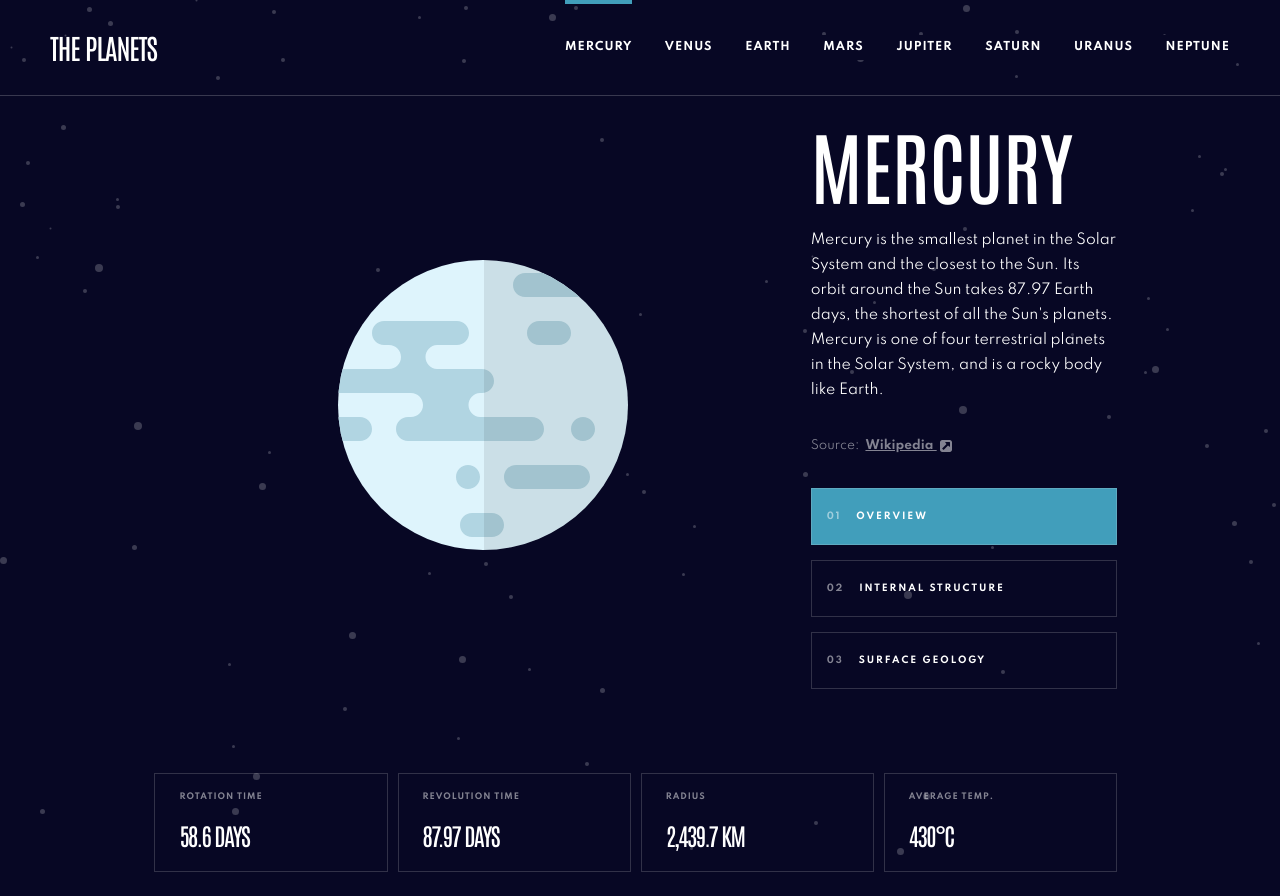
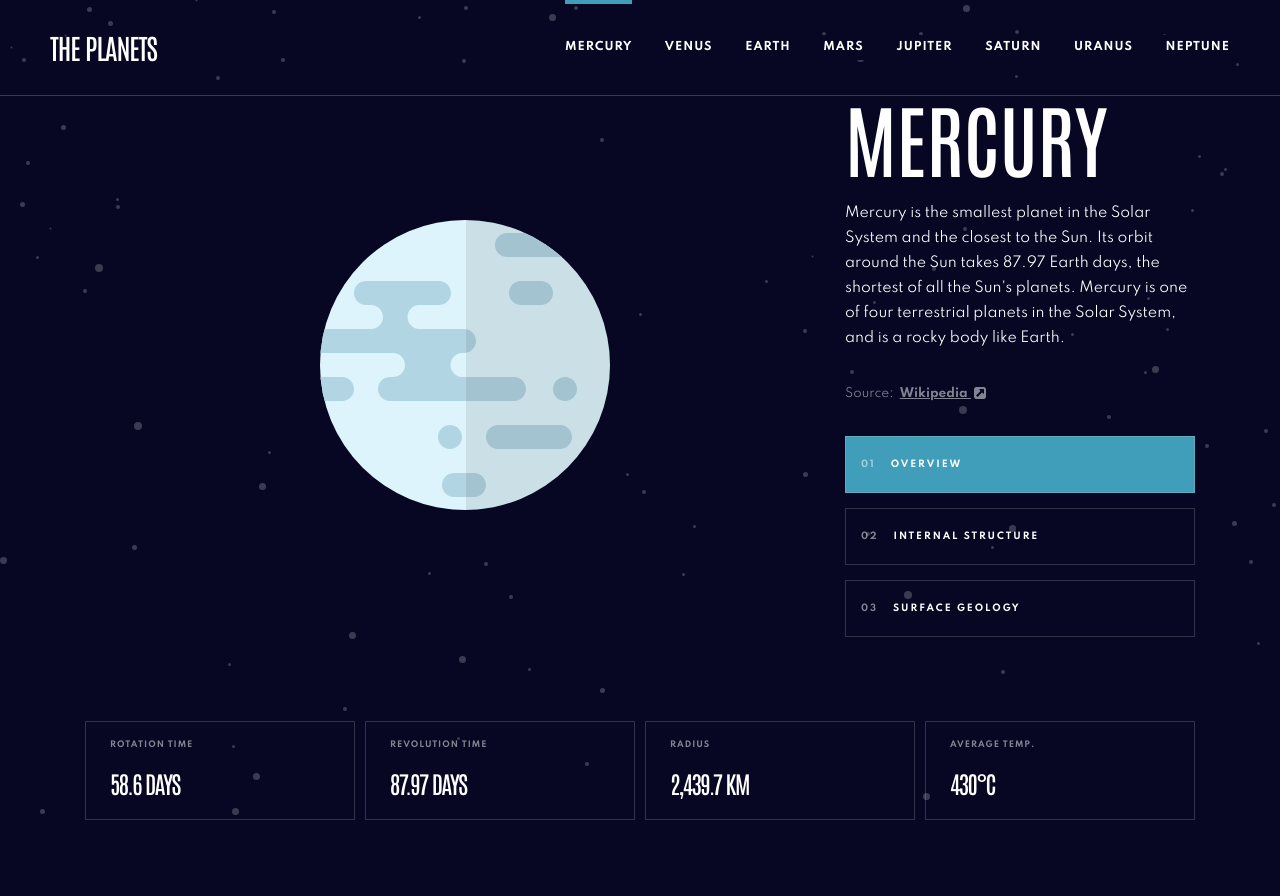
Before and after one commit to manolobrown/planets-fact-site, a Vue app: page /planet/1 in a window 1280 px wide. After the commit the page ends 820 px from the top, so only its background shows below. Built offline with nearby package versions, Linux system fonts and the light colour scheme.

Commit message:
[UPDATE] Layout Adjustment

```diff
--- a/src/views/Planet.vue
+++ b/src/views/Planet.vue
@@ -158,6 +158,7 @@ export default {
       "header header"
       "main aside"
       "footer footer";
+    justify-content: center;
 
     &__image {
       grid-area: header;
@@ -250,15 +251,14 @@ export default {
 
 @include breakpoint(large) {
   .planet {
-    max-width: 69.375em;
+    max-width: rem(1110);
     margin: 0 auto;
-    grid-template-columns: 46.875em 21.875em;
+    grid-template-columns: 760px 350px;
     grid-template-areas:
       "planet-image planet-copy"
       "planet-image planet-nav"
       "planet-stats planet-stats";
-    height: 100vh;
-    //max-height: 53.125em;
+    height: 90vh;
     align-content: center;
   }
   .planet__image {
```
